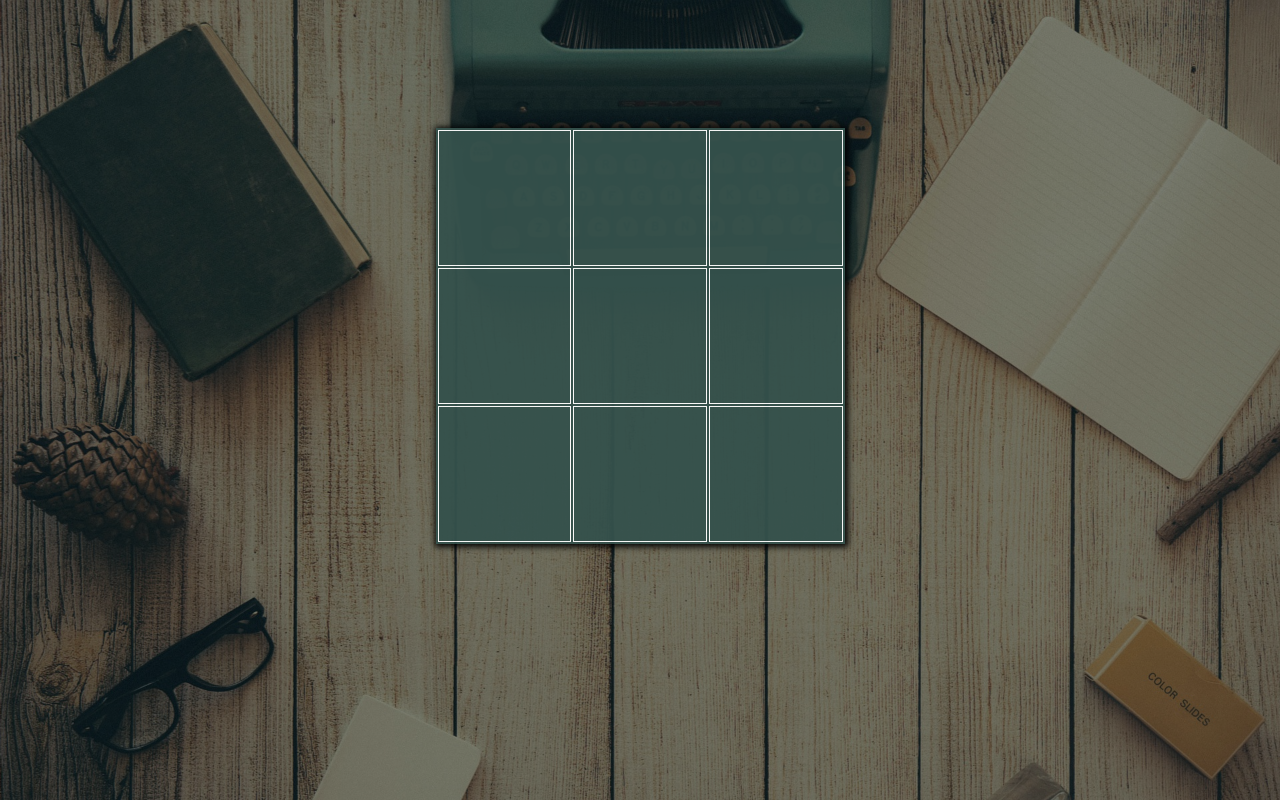
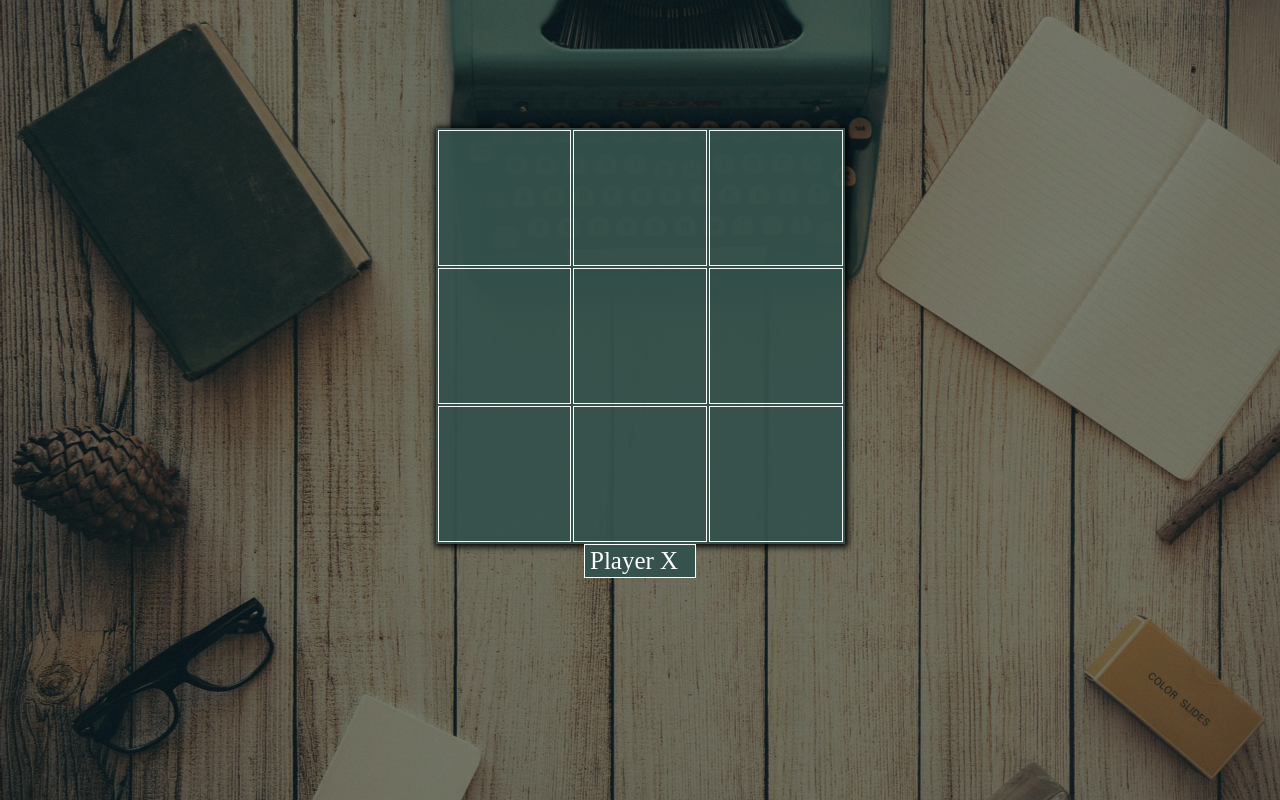
Before and after one commit to mostafa3zazy/XO-Game, a plain HTML site: page index.html in a window 1280 px wide. Drawn offline with Linux system fonts and the light colour scheme.

Commit message:
add role of player

```diff
--- a/css/app.css
+++ b/css/app.css
@@ -45,7 +45,17 @@ td{
     font-family: cursive;
 }
 td:hover{background-color: #2a3833;}
-
+#role{
+    width: 100px;
+    font-size: 25px;
+    background-color: #35524c;
+    border: 1px solid#fff;
+    padding: 2px 5px;
+    position: relative;
+    z-index: 5;
+    margin: 0 auto;
+    color: #fff;
+}
 
 
 
--- a/index.html
+++ b/index.html
@@ -31,6 +31,7 @@
         </thead>
 
       </table>
+          <div id="role">Player X</div>
       </main>
           <script src="js/js.js"></script>
   </body>
--- a/js/js.js
+++ b/js/js.js
@@ -1,6 +1,5 @@
 var turn = true;
 var square=[];
-
 
 function reset(A,B,C){
     document.getElementById('c'+A).style.backgroundColor="#333";
@@ -64,13 +63,16 @@ function checkWinner(){
 
 
 function insert(id){
+    var e=document.getElementById('role');
     var L=document.getElementById(id);
     if(turn && L.innerHTML==""){
         L.innerHTML="X";
+        e.innerHTML="player O";
         turn=!turn;
     }
     else if(!turn && L.innerHTML==""){
       L.innerHTML="O";
+      e.innerHTML="player X";
         turn=!turn;
     }
     checkWinner();
```
